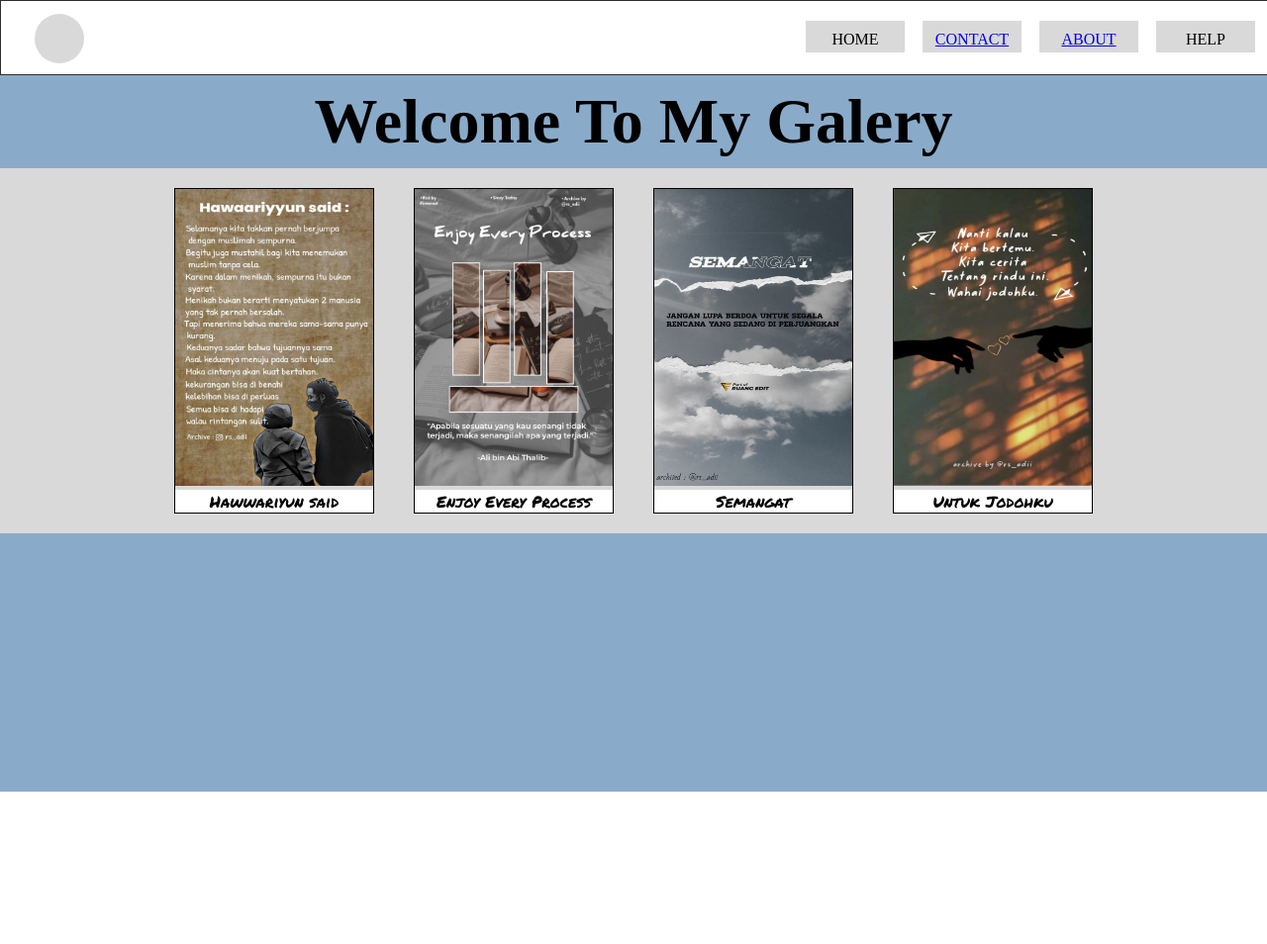
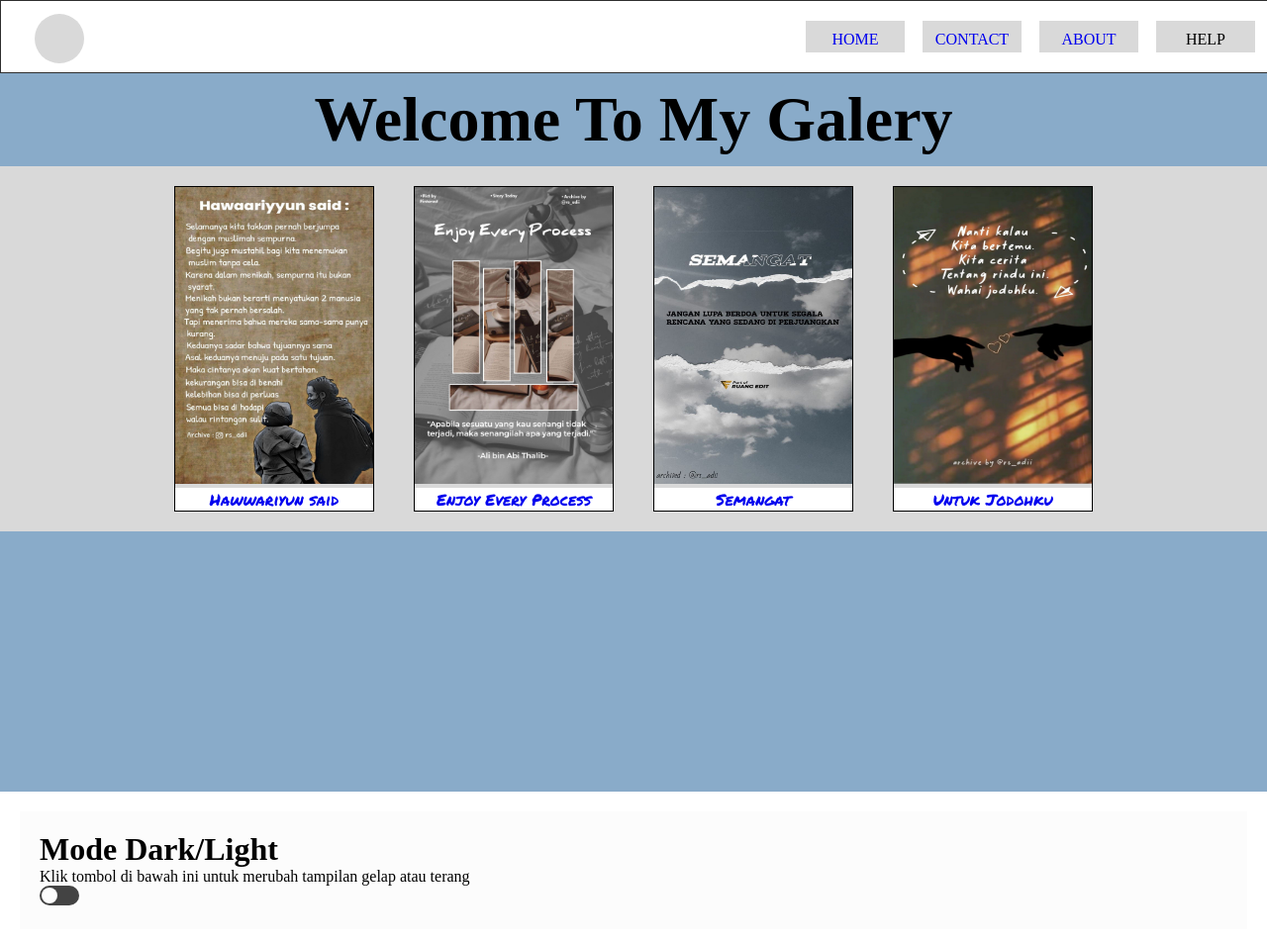
Before and after one commit to rohmatsetiadi/tugas-member-fullstack-developer, a plain HTML site: page index.html in a window 1280 px wide. Shown: the top 954 px of the page at 99% size. Before the commit the page ends 800 px from the top, so only its background shows below. Drawn offline with Linux system fonts and the light colour scheme.

Commit message:
mengubah nama file tugas1 menjadi index

```diff
--- a/tugas1.html
+++ b/index.html
@@ -4,7 +4,7 @@
     <meta charset="UTF-8">
     <meta http-equiv="X-UA-Compatible" content="IE=edge">
     <meta name="viewport" content="width=device-width, initial-scale=1.0">
-    <title>MY PORTOFOLIO</title>
+    <title>Tugas</title>
     <link rel="stylesheet" href="style.css" />
     <link rel="preconnect" href="https://fonts.googleapis.com"><link rel="preconnect" href="https://fonts.gstatic.com" crossorigin><link href="https://fonts.googleapis.com/css2?family=Permanent+Marker&display=swap" rel="stylesheet">
 </head>
@@ -16,16 +16,17 @@
 
              </div>
              <div class="rectangle73">
-            <p class="judul">HOME</p>
+            <p class="judul">
+                <a href="tugas1.html" class="link">HOME</a></p>
              </div>
              <div class="rectangle74">
                 <p class="judul">
-                    <a href="https://lynk.id/rohmatsetiadii">CONTACT</a>
+                    <a href="https://lynk.id/rohmatsetiadii" class="link">CONTACT</a>
                 </p>
              </div>
              <div class="rectangle75">
                 <p class="judul">
-                    <a href="about.html">ABOUT</a></p>
+                    <a href="about.html" class="link">ABOUT</a></p>
              </div>
              <div class="rectangle76">
                 <p class="judul">HELP</p>
@@ -41,21 +42,36 @@
         <div class="gambar">
         <div class="image 1">
             <img src="asset/download.jpeg" alt="hawwariyun said" width="200px" height="300px">
-            <p class="teks">Hawwariyun said</p>
+            <p class="teks">
+                <a href="gambar1.html" class="link">Hawwariyun said</a>
+            </p>
         </div>
         <div class="image 2">
             <img src="asset/Enjoy every Process.jpeg" alt="Enjoy Every Process" width="200px" height="300px">
-            <p class="teks">Enjoy Every Process</p>
+            <p class="teks">
+        <a href="gambar2.html" class="link">Enjoy Every Process</a></p>
         </div>
         <div class="image 3">
             <img src="asset/semangat.jpeg" alt="Semangat" width="200px" height="300px">
-            <p class="teks">Semangat</p>
+            <p class="teks">
+                <a href="gambar3.html" class="link">
+                    Semangat
+                </a></p>
         </div>
         <div class="image 4">
             <img src="asset/wahai jodohku.jpeg" alt="Wahai Jodohku" width="200px" height="300px">
-            <p class="teks">Untuk Jodohku</p>
+            <p class="teks">
+                <a href="gambar4.html" class="link">Untuk Jodohku</a></p>
         </div>
+
         </div>
+
     </div>
+    <div class="mode">
+        <h1>Mode Dark/Light</h1>
+        <p>Klik tombol di bawah ini untuk merubah tampilan gelap atau terang</p>
+        <input type="checkbox" class="saklar" onclick="ubahMode()">
+    </div>
+    <script src="script.js"></script>
 </body>
 </html>
--- /dev/null
+++ b/script.js
@@ -0,0 +1,9 @@
+function ubahMode(){
+const ubah = document.body;
+ubah.classList.toggle("dark");
+
+[].forEach.call(ubah.getElementsByTagName('div'),
+function(el) {
+    el.classList.toggle('dark');
+});
+}
--- a/style.css
+++ b/style.css
@@ -3,7 +3,7 @@ html,
 body {
     margin : 0;
     padding: 0;
-    box-sizing: none;
+    box-sizing: border-box;
 }
 .container {
     width:auto;
@@ -28,6 +28,7 @@ body {
     padding : 10px;
     text-align: center;
 }
+
 .eclipse7 {
     position :absolute;
     width : 50px;
@@ -112,3 +113,48 @@ justify-content: center;
     background-color: white;
     font-family: 'Permanent Marker', cursive;
 }
+.link {
+    text-decoration: none;
+}
+.img {
+    margin : 20px;
+    padding : 50px;
+}
+.mode {
+    margin : 20px;
+    padding : 20px;
+    background-color: #fcfcfc;
+    transition: .5s;
+}
+.saklar {
+    position: relative;
+    width : 40px;
+    height : 20px;
+    appearance: none;
+    background-color: #434343;
+    outline: none;
+    border-radius: 10px;
+    transition: .5s ease;
+    cursor: pointer;
+}
+.saklar:checked {
+    background-color: #3664ff;
+}
+.saklar::before {
+   content: '';
+   position: absolute;
+   width : 16px;
+   height : 16px;
+   background-color: #fcfcfc;
+   border-radius: 50%;
+   top : 2px;
+   left : 2px;
+   transition : .5s ease;
+}
+.saklar:checked::before {
+ transform: translateX(20px);
+}
+.dark {
+    background-color: #333333;
+    color : #fcfcfc;
+}
```
Also changed, not shown: about.html (+1 -1 lines), gambar1.html (added, +16 -0 lines), gambar2.html (added, +15 -0 lines), gambar3.html (added, +15 -0 lines), gambar4.html (added, +15 -0 lines).
